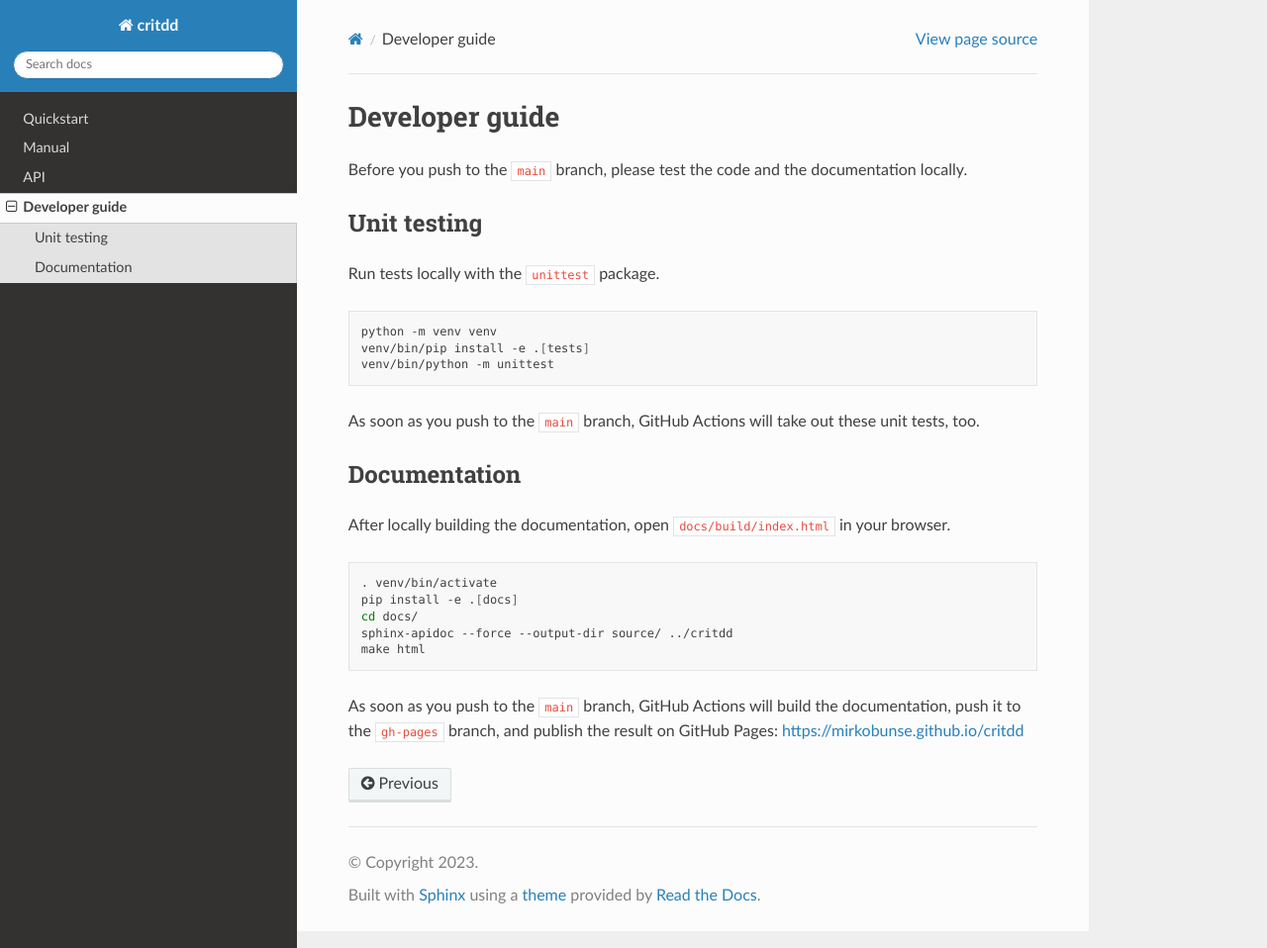
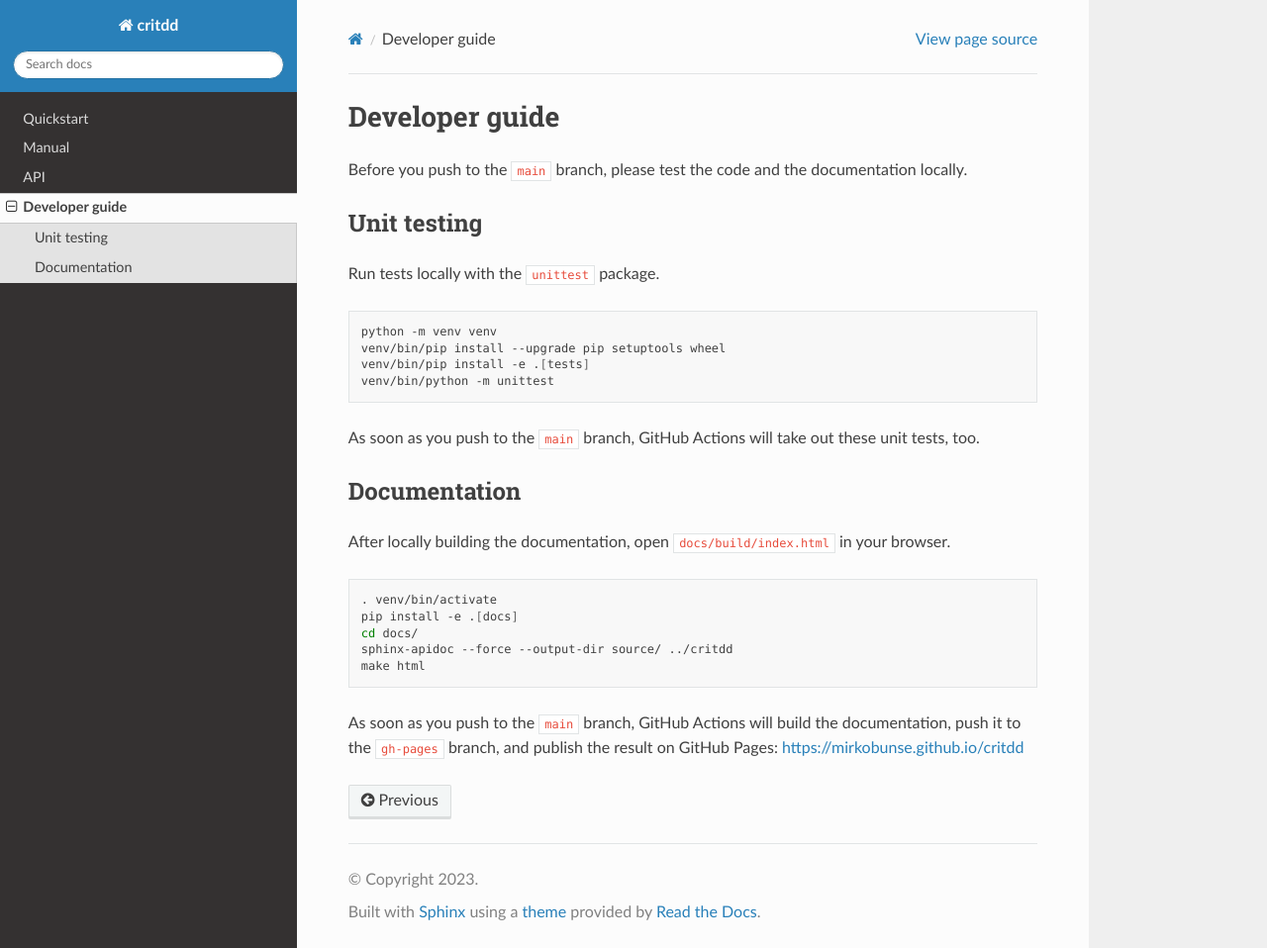
Before and after one commit to mirkobunse/critdd, a Sphinx documentation site: the page built from docs/source/developer-guide.md, in a window 1280 px wide and 958 px high. Shown: the whole window at 99% size. Built offline with Sphinx 7.4.7 and the Read the Docs theme 2.0.0, drawn with Linux system fonts in a browser that asks for light colours.

Commit message:
Document the installation of setuptools and wheel before attempting to install this package

````diff
--- a/docs/source/developer-guide.md
+++ b/docs/source/developer-guide.md
@@ -8,6 +8,7 @@ Run tests locally with the `unittest` package.
 
 ```bash
 python -m venv venv
+venv/bin/pip install --upgrade pip setuptools wheel
 venv/bin/pip install -e .[tests]
 venv/bin/python -m unittest
 ```
````
Also changed, not shown: README.md (+1 -0 lines).
